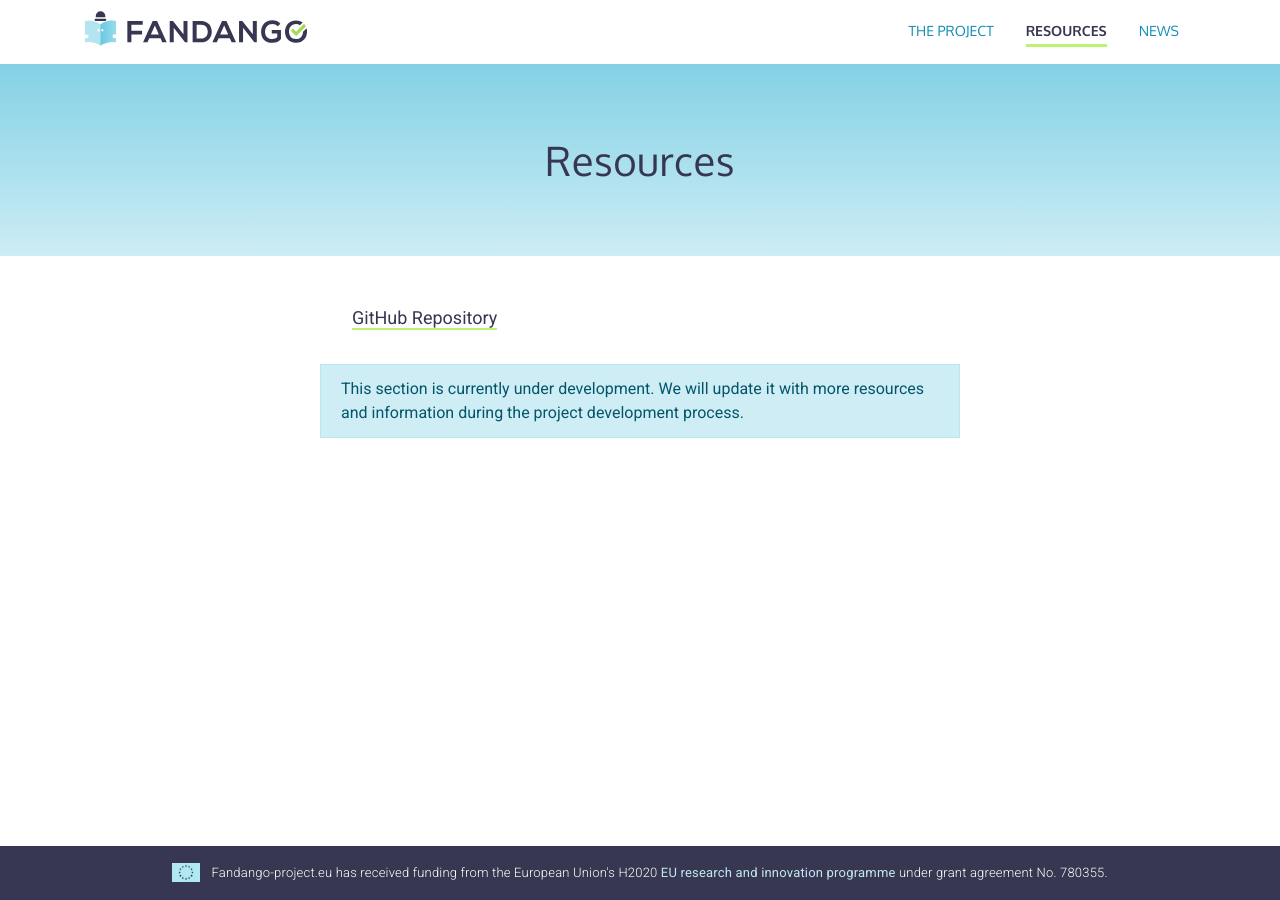
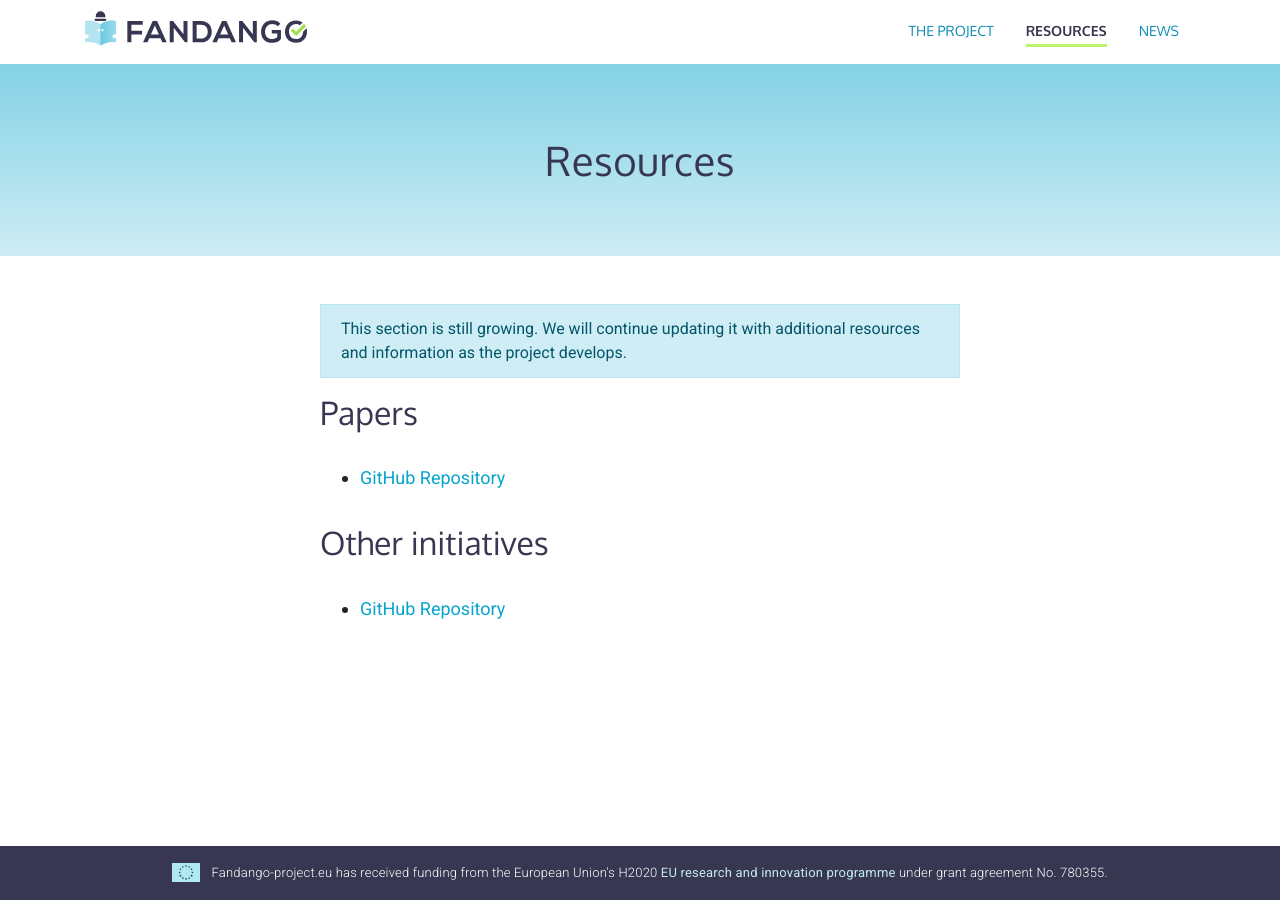
Before and after one commit to fandangOrg/fandango-web, a Jekyll site: the page built from resources.md, in a window 1280 px wide. Built offline with Jekyll 4.4.1, drawn with Linux system fonts in a browser that asks for light colours; comment, search, counter and statistics services are not loaded.

Commit message:
Updated Resources

```diff
--- a/resources.md
+++ b/resources.md
@@ -4,7 +4,12 @@ date: 2018-02-28 12:40:00 Z
 permalink: "/resources/"
 ---
 
+<div class="alert alert-primary">This section is still growing. We will continue updating it with additional resources and information as the project develops.</div>
+
+## Papers
 {: .resources-list}
 - [GitHub Repository](https://github.com/civio/fandango)
 
-<div class="alert alert-primary">This section is currently under development. We will update it with more resources and information during the project development process.</div>
+## Other initiatives
+{: .resources-list}
+- [GitHub Repository](https://github.com/civio/fandango)
```
